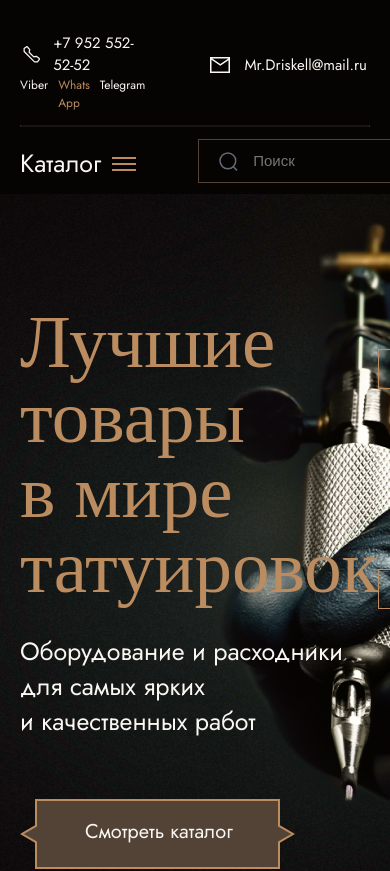
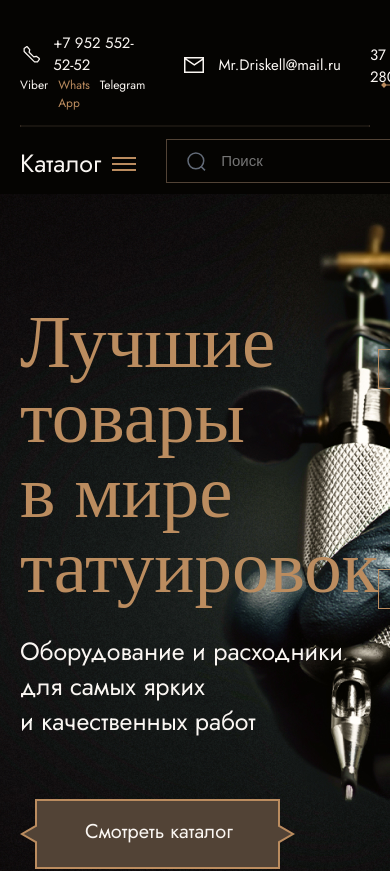
Before and after one commit to SSamarsky/tattoo-shop, a React (Create React App) app: page / in a window 390 px wide. Shown: the top 871 px of the page. Built offline with nearby package versions, Linux system fonts and the light colour scheme; a web font is replaced by a local one.

Commit message:
feat: add media w > 900px for header

```diff
--- a/src/components/header/Header.jsx
+++ b/src/components/header/Header.jsx
@@ -1,44 +1,22 @@
 import styles from "./Header.module.scss";
-import SvgGenerator from "../../instruments/SvgGenerator";
-import classNames from "classnames";
 import Logo from "../logo/Logo";
 import UserInterface from "./userInterface/UserInterface";
+import Navigation from "./navigation/Navigation";
+import ContactsHeader from "./contactsHeader/ContactsHeader";
+import Search from "./search/Search";
 
 const Header = () => {
   return (
     <header className={styles.header}>
       <div className={styles.container}>
         <div className={styles.header__up}>
-          <div className={styles.contacts}>
-            <div>
-              <a
-                className={classNames(
-                  styles.contacts__item,
-                  styles.contacts__item_fix
-                )}
-                href="tel:+79525525252"
-              >
-                <SvgGenerator name={"call"} />
-                +7 952 552-52-52
-              </a>
-              <div className={styles.messengers}>
-                <div>Viber</div>
-                <div className={styles.active}>Whats App</div>
-                <div>Telegram</div>
-              </div>
-            </div>
-            <a
-              className={styles.contacts__item}
-              href="mailto:mr.driskell@mail.ru"
-            >
-              <SvgGenerator name={"mail"} />
-              Mr.Driskell@mail.ru
-            </a>
+          <div className={styles.up__left}>
+            <ContactsHeader />
+            <Logo />
           </div>
-
-          <Logo />
-
-          <UserInterface />
+          <div className={styles.up__right}>
+            <UserInterface />
+          </div>
         </div>
         <svg
           xmlns="http://www.w3.org/2000/svg"
@@ -53,7 +31,7 @@ const Header = () => {
           />
         </svg>
 
-        <div className={styles.down}>
+        <div className={styles.header__down}>
           <div className={styles.menu__control}>
             <div className={styles.control}>
               <div className={styles.control__title}>Каталог</div>
@@ -63,22 +41,9 @@ const Header = () => {
                 <div></div>
               </div>
             </div>
-            <div className={styles.search}>
-              <input className={styles.search__input} placeholder="Поиск" />
-              <span className={styles.search__icon}>
-                <SvgGenerator name="search" />
-              </span>
-            </div>
+          <Search />
           </div>
-          <nav className={styles.navigation}>
-            <ul>
-              <li>Промокоды</li>
-              <li>Скидки</li>
-              <li>Помощь</li>
-              <li>О нас</li>
-              <li>Контакты</li>
-            </ul>
-          </nav>
+          <Navigation />
         </div>
       </div>
     </header>
--- a/src/components/header/Header.module.scss
+++ b/src/components/header/Header.module.scss
@@ -1,5 +1,6 @@
 @import '../../styles/colors.scss';
 @import '../../styles/fonts.scss';
+
 
 .header {
     background-color: #050402;
@@ -18,124 +19,37 @@
     display: flex;
     align-items: center;
     font-size: 15px;
-
-    .contacts {
-        margin-right: 11.5%;
-        padding-top: 17px;
-        display: flex;
-        gap: 56px;
-
-        .contacts__item {
-            display: flex;
-            align-items: center;
-            gap: 10px;
-            transition: all .2s ease;
-            cursor: pointer;
-
-            & svg {
-                transition: all .2s ease;
+    justify-content: space-between;
 }
 
-            & svg path {
-                transition: all .2s ease;
+.up__left {
+    margin-right: 40px;
+    width: 100%;
+    max-width: 700px;
+    display: flex;
+    justify-content: space-between;
 }
 
-            &:hover {
-                stroke: $goldColor;
-                color: $goldColor;
-            }
-
-            &:hover svg {
-                stroke: $goldColor;
-            }
-
-            &:hover svg path {
-                stroke: $goldColor;
-            }
-        }
-
-        .contacts__item_fix {
-            padding-top: 15px;
-        }
-
-        .messengers {
-            margin-right: 5px;
+.up__right {
     display: flex;
-            font-size: 12px;
-            justify-content: space-between;
-            gap: 10px;
-
-            .active {
-                color: $goldColor;
-            }
-        }
-    }
-
-    .profile {
-        margin-left: auto;
-        margin-top: 24px;
-        display: flex;
-
-        & div {
-            margin-left: 50px;
-
-            & svg {
-                cursor: pointer;
-
-                & path {
-                    transition: all .2s ease;
-                }
-
-                & circle {
-                    transition: all .2s ease;
-                }
-            }
-
-            & svg:hover path {
-                stroke: $goldColor;
-            }
-
-            & svg:hover circle {
-                stroke: $goldColor;
-            }
-        }
-
-        .cart {
-            display: flex;
-            gap: 5px;
-            position: relative;
-
-            & span {
-                font-size: 15px;
-                line-height: 1.5;
-                margin-top: 5px;
-            }
-
-            .count {
-                position: absolute;
-                bottom: 27px;
-                left: 32px;
-                text-align: center;
-                line-height: 21px;
-                width: 24px;
-                height: 21px;
-                background-color: $goldColor;
-            }
-        }
-    }
-
+    flex-basis: end;
+    width: 100%;
+    max-width: 250px;
 }
 
 
-.down {
+.header__down {
     height: 55px;
     margin-top: 4px;
     display: flex;
 
+
+}
+
 .menu__control {
+    width: 616px;
     display: flex;
     gap: 62px;
-    }
 }
 
 .control {
@@ -182,44 +96,13 @@
     }
 }
 
-.search {
-    display: flex;
-    position: relative;
 
-    .search__input {
-        padding-left: 54px;
-        width: 418px;
-        height: 44px;
-        background-color: transparent;
-        border: 1px solid $brownColor;
-        font-size: 15px;
-        color: $grayColor;
-        line-height: 44px;
+@media (max-width: 950px) {
+    .up__left {
+        margin-right: 0px;
     }
 
-    .search__icon {
-        position: absolute;
-        left: 16px;
-        top: 8px;
+    .menu__control {
+        gap: 30px;
     }
 }
-
-.navigation {
-    margin-left: auto;
-    margin-top: 10px;
-
-    & ul {
-        display: flex;
-        gap: 60px;
-
-        & li {
-            cursor: pointer;
-            font-size: 17px;
-            transition: all .2s ease;
-
-            &:hover {
-                color: #bb8c5f;
-            }
-        }
-    }
-}
--- /dev/null
+++ b/src/components/header/contactsHeader/ContactsHeader.jsx
@@ -0,0 +1,33 @@
+import styles from "./ContactsHeader.module.scss";
+import SvgGenerator from "../../../instruments/SvgGenerator";
+import classNames from "classnames";
+
+const ContactsHeader = () => {
+  return (
+    <div className={styles.contacts}>
+      <div>
+        <a
+          className={classNames(
+            styles.contacts__item,
+            styles.contacts__item_fix
+          )}
+          href="tel:+79525525252"
+        >
+          <SvgGenerator name={"call"} />
+          +7 952 552-52-52
+        </a>
+        <div className={styles.messengers}>
+          <div>Viber</div>
+          <div className={styles.active}>Whats App</div>
+          <div>Telegram</div>
+        </div>
+      </div>
+      <a className={styles.contacts__item} href="mailto:mr.driskell@mail.ru">
+        <SvgGenerator name={"mail"} />
+        Mr.Driskell@mail.ru
+      </a>
+    </div>
+  );
+};
+
+export default ContactsHeader;
--- /dev/null
+++ b/src/components/header/contactsHeader/ContactsHeader.module.scss
@@ -0,0 +1,57 @@
+.contacts {
+    margin-right: 40px;
+    padding-top: 17px;
+    display: flex;
+    gap: 56px;
+
+    .contacts__item {
+        display: flex;
+        align-items: center;
+        gap: 10px;
+        transition: all .2s ease;
+        cursor: pointer;
+
+        & svg {
+            transition: all .2s ease;
+        }
+
+        & svg path {
+            transition: all .2s ease;
+        }
+
+        &:hover {
+            stroke: #BB8C5F;
+            color: #BB8C5F;
+        }
+
+        &:hover svg {
+            stroke: #BB8C5F;
+        }
+
+        &:hover svg path {
+            stroke: #BB8C5F;
+        }
+    }
+
+    .contacts__item_fix {
+        padding-top: 15px;
+    }
+
+    .messengers {
+        margin-right: 5px;
+        display: flex;
+        font-size: 12px;
+        justify-content: space-between;
+        gap: 10px;
+
+        .active {
+            color: #BB8C5F;
+        }
+    }
+}
+
+@media (max-width: 1000px) {
+    .contacts {
+        gap: 30px;
+    }
+}
--- /dev/null
+++ b/src/components/header/navigation/Navigation.jsx
@@ -0,0 +1,27 @@
+import styles from "./Navigation.module.scss";
+
+const Navigation = () => {
+  return (
+    <nav className={styles.nav}>
+      <ul className={styles.nav__list}>
+        <li className={styles.list__item}>
+          <a href="#!">Промокоды</a>
+        </li>
+        <li className={styles.list__item}>
+          <a href="#!">Скидки</a>
+        </li>
+        <li className={styles.list__item}>
+          <a href="#!">Помощь</a>
+        </li>
+        <li className={styles.list__item}>
+          <a href="#!">О нас</a>
+        </li>
+        <li className={styles.list__item}>
+          <a href="#!">Контакты</a>
+        </li>
+      </ul>
+    </nav>
+  );
+};
+
+export default Navigation;
--- /dev/null
+++ b/src/components/header/navigation/Navigation.module.scss
@@ -0,0 +1,31 @@
+.nav {
+    margin-left: auto;
+    margin-top: 10px;
+}
+
+.nav__list {
+    display: flex;
+    gap: 60px;
+
+    .list__item {
+        cursor: pointer;
+        font-size: 17px;
+        transition: all .2s ease;
+
+        &:hover {
+            color: #bb8c5f;
+        }
+    }
+}
+
+@media (max-width: 1230px)  {
+    .nav__list {
+        gap: 30px;
+    }
+}
+
+@media (max-width: 970px)  {
+    .nav__list {
+        gap: 20px;
+    }
+}
--- /dev/null
+++ b/src/components/header/search/Search.jsx
@@ -0,0 +1,15 @@
+import styles from "./Search.module.scss";
+import SvgGenerator from "../../../instruments/SvgGenerator";
+
+const Search = () => {
+  return (
+    <div className={styles.search}>
+      <input className={styles.search__input} placeholder="Поиск" />
+      <span className={styles.search__icon}>
+        <SvgGenerator name="search" />
+      </span>
+    </div>
+  );
+};
+
+export default Search;
--- /dev/null
+++ b/src/components/header/search/Search.module.scss
@@ -0,0 +1,24 @@
+.search {
+    margin-right: 20px;
+    width: 100%;
+    max-width: 418px;
+    min-width: 274px;
+    position: relative;
+
+    .search__input {
+        padding-left: 54px;
+        width: 100%;
+        height: 44px;
+        background-color: transparent;
+        border: 1px solid #524336;
+        font-size: 15px;
+        color: #636B78;
+        line-height: 44px;
+    }
+
+    .search__icon {
+        position: absolute;
+        left: 16px;
+        top: 8px;
+    }
+}
--- a/src/components/header/userInterface/UserInterface.module.scss
+++ b/src/components/header/userInterface/UserInterface.module.scss
@@ -48,3 +48,9 @@
         }
     }
 }
+
+@media (max-width: 1000px) {
+    .container {
+        gap: 30px;
+    }
+}
```
Lines whose indentation alone changed are shown as unchanged.
